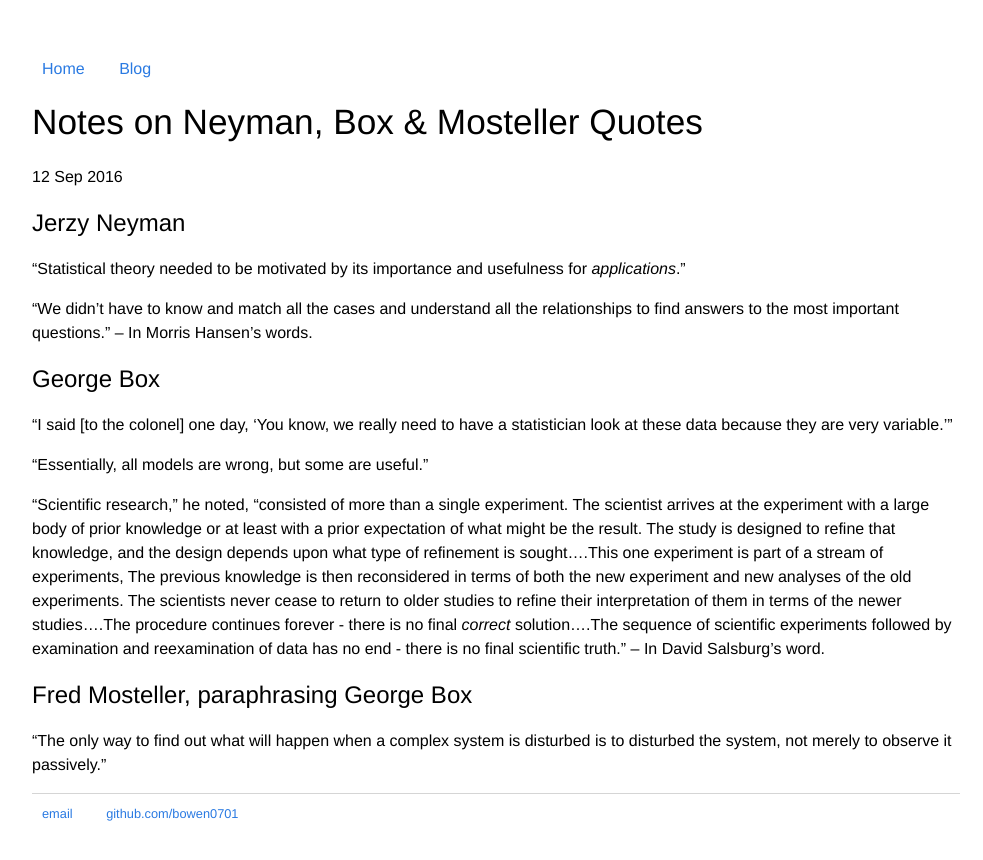
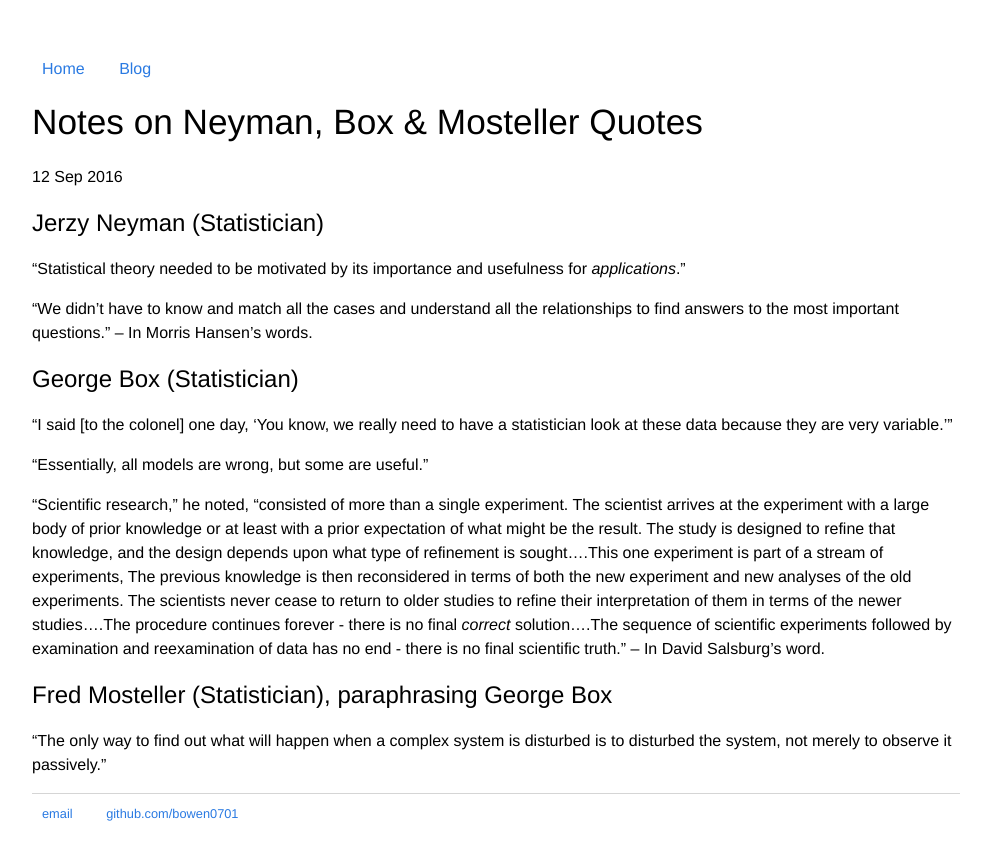
Before and after one commit to bowen0701/bowen0701.github.io, a Jekyll site: the page built from _posts/2016-09-12-neyman-box-mosteller.md, in a window 1280 px wide. Shown: the top 860 px of the page, without its empty margins (144-1127 px from the left). Built offline with Jekyll 4.4.1, drawn with Linux system fonts in a browser that asks for light colours.

Commit message:
Revise statisticians's intro

```diff
--- a/_posts/2016-09-12-neyman-box-mosteller.md
+++ b/_posts/2016-09-12-neyman-box-mosteller.md
@@ -4,13 +4,13 @@
 date: 2016-09-12
 ---
 
-## Jerzy Neyman
+## Jerzy Neyman (Statistician)
 
 "Statistical theory needed to be motivated by its importance and usefulness for *applications*."
 
 "We didn't have to know and match all the cases and understand all the relationships to find answers to the most important questions." -- In Morris Hansen's words.
 
-## George Box
+## George Box (Statistician)
 
 "I said [to the colonel] one day, 'You know, we really need to have a statistician look at these data because they are very variable.'"
 
@@ -18,6 +18,6 @@
 
 "Scientific research," he noted, "consisted of more than a single experiment. The scientist arrives at the experiment with a large body of prior knowledge or at least with a prior expectation of what might be the result. The study is designed to refine that knowledge, and the design depends upon what type of refinement is sought....This one experiment is part of a stream of experiments, The previous knowledge is then reconsidered in terms of both the new experiment and new analyses of the old experiments. The scientists never cease to return to older studies to refine their interpretation of them in terms of the newer studies....The procedure continues forever - there is no final *correct* solution....The sequence of scientific experiments followed by examination and reexamination of data has no end - there is no final scientific truth." -- In David Salsburg's word.
 
-## Fred Mosteller, paraphrasing George Box
+## Fred Mosteller (Statistician), paraphrasing George Box
 
 "The only way to find out what will happen when a complex system is disturbed is to disturbed the system, not merely to observe it passively."
```
